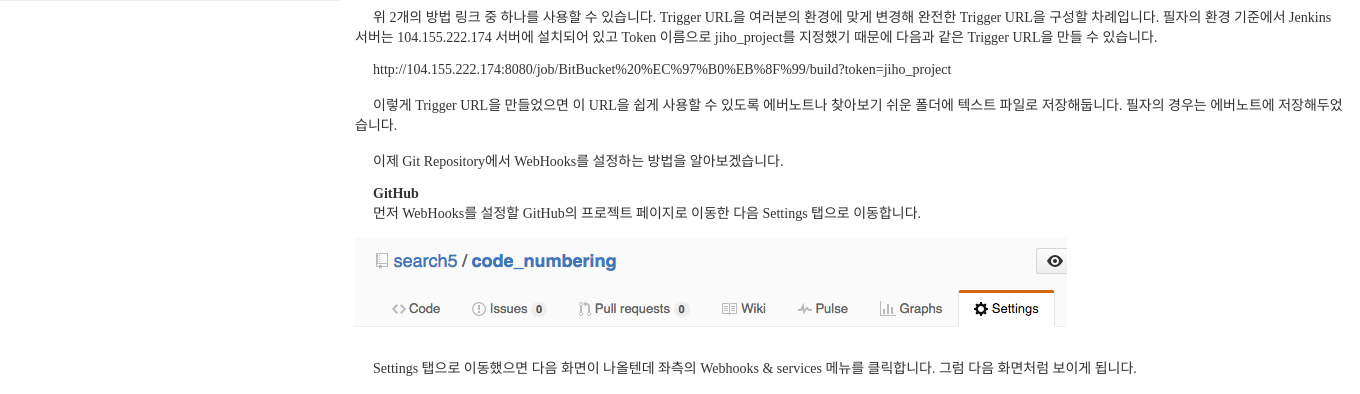
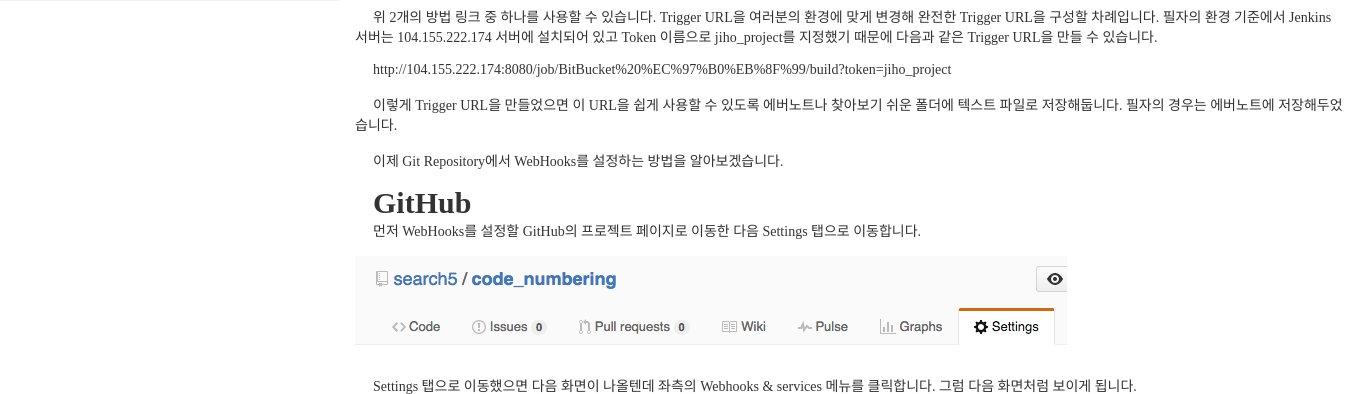
Before and after one commit to MrMoonKr/flask_moe-doc, a Flask app: page /jenkins/polling/auto in a window 1360 px wide. Shown: the part 767-1161 px from the top of the page. Run offline with Flask 2, Linux system fonts and the light colour scheme; some libraries are stand-ins or nearby versions.

Commit message:
Jenkins 오토 폴링 내용 보완

```diff
--- a/flask_moe/templates/jenkins/polling/auto.html
+++ b/flask_moe/templates/jenkins/polling/auto.html
@@ -12,6 +12,7 @@
         p.p8 {margin: 0.0px 0.0px 0.0px 0.0px; text-indent: 18.0px; font: 14.0px 'Nanum Gothic'; color: #ff2600; min-height: 16.0px}
         p.p9 {margin: 0.0px 0.0px 0.0px 0.0px; text-indent: 18.0px; font: 14.0px 'Nanum Gothic'}
         p.p10 {margin: 0.0px 0.0px 0.0px 0.0px; text-indent: 18.0px; font: 14.0px 'Nanum Gothic'; min-height: 16.0px}
+        p.p11 {margin: 0.0px 0.0px 0.0px 0.0px; text-indent: 18.0px; font: 30.0px 'Nanum Gothic'}
     </style>
 {% endblock %}
 
@@ -45,7 +46,7 @@
         <p class="p2"><br></p>
         <p class="p1">이제 Git Repository에서 WebHooks를 설정하는 방법을 알아보겠습니다.</p>
         <p class="p2"><br></p>
-        <p class="p1"><b>GitHub</b></p>
+        <p class="p11"><b>GitHub</b></p>
         <p class="p1">먼저 WebHooks를 설정할 GitHub의 프로젝트 페이지로 이동한 다음 Settings 탭으로 이동합니다.</p>
         <p class="p2"><br></p>
         <p class="p3"><img src="/static/images/jenkins_auto_polling/Pasted Graphic 31.png" alt="Image"></p>
@@ -84,7 +85,7 @@
         <p class="p2"><br></p>
         <p class="p4">GitHub과 Jenkins의 WebHooks 기능을 이용하려면 반드시 GitHub Repository를 사용하는 Jenkins Job에 Build Trigger(유발)를 설정해야 합니다. Jenkins Job은 Git Repository로 BitBucket이나 GitLab을 지정해놨는데 GitHub Repository 가서 WebHooks를 설정하면 안되겠지요? 이 점에 유의하셔서 GitHub과 Jenkins의 WebHook 기능을 설정하면 됩니다.</p>
         <p class="p2"><br></p>
-        <p class="p1"><b>BitBucket</b></p>
+        <p class="p11"><b>BitBucket</b></p>
         <p class="p1">BitBucket에 WebHook 기능을 사용하기 위해 BitBucket Repository의 설정 페이지로 이동합니다.</p>
         <p class="p2"><br></p>
         <p class="p3"><img src="/static/images/jenkins_auto_polling/Pasted Graphic 1.png" alt="Image"></p>
@@ -110,7 +111,7 @@
         <p class="p2"><br></p>
         <p class="p4">BitBucket과 Jenkins의 WebHooks 기능을 이용하려면 반드시 BitBucket Repository를 사용하는 Jenkins Job에 Build Trigger(유발)를 설정해야 합니다. Jenkins Job은 Git Repository로 GitHub이나 GitLab을 지정해놨는데 GitLab Repository 가서 WebHooks를 설정하면 안되겠지요? 이 점에 유의하셔서 BitBucket과 Jenkins의 WebHook 기능을 설정하면 됩니다.</p>
         <p class="p2"><br></p>
-        <p class="p1"><b>GitLab</b></p>
+        <p class="p11"><b>GitLab</b></p>
         <p class="p1">GitLab과 Jenkins의 WebHook 기능을 사용하도록 설정하는 일은 GitHub과 BitBucket에서 하는 것만큼 매우 쉽게 할 수 있습니다. WebHook을 설정하고자 하는 프로젝트 설정 페이지로 이동해서 Webhooks 메뉴를 클릭합니다.</p>
         <p class="p2"><br></p>
         <p class="p3"><img src="/static/images/jenkins_auto_polling/Pasted Graphic 5.png" alt="Image"></p>
```
